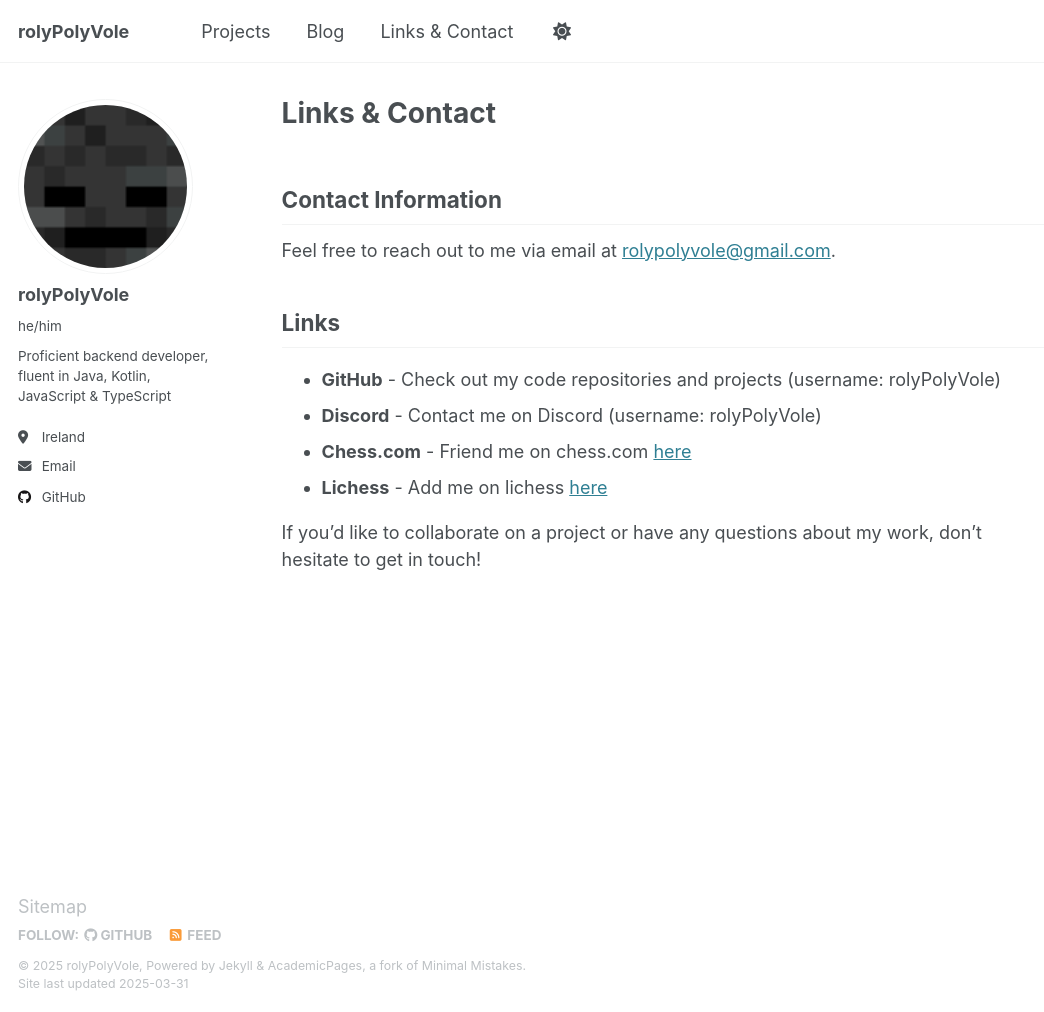
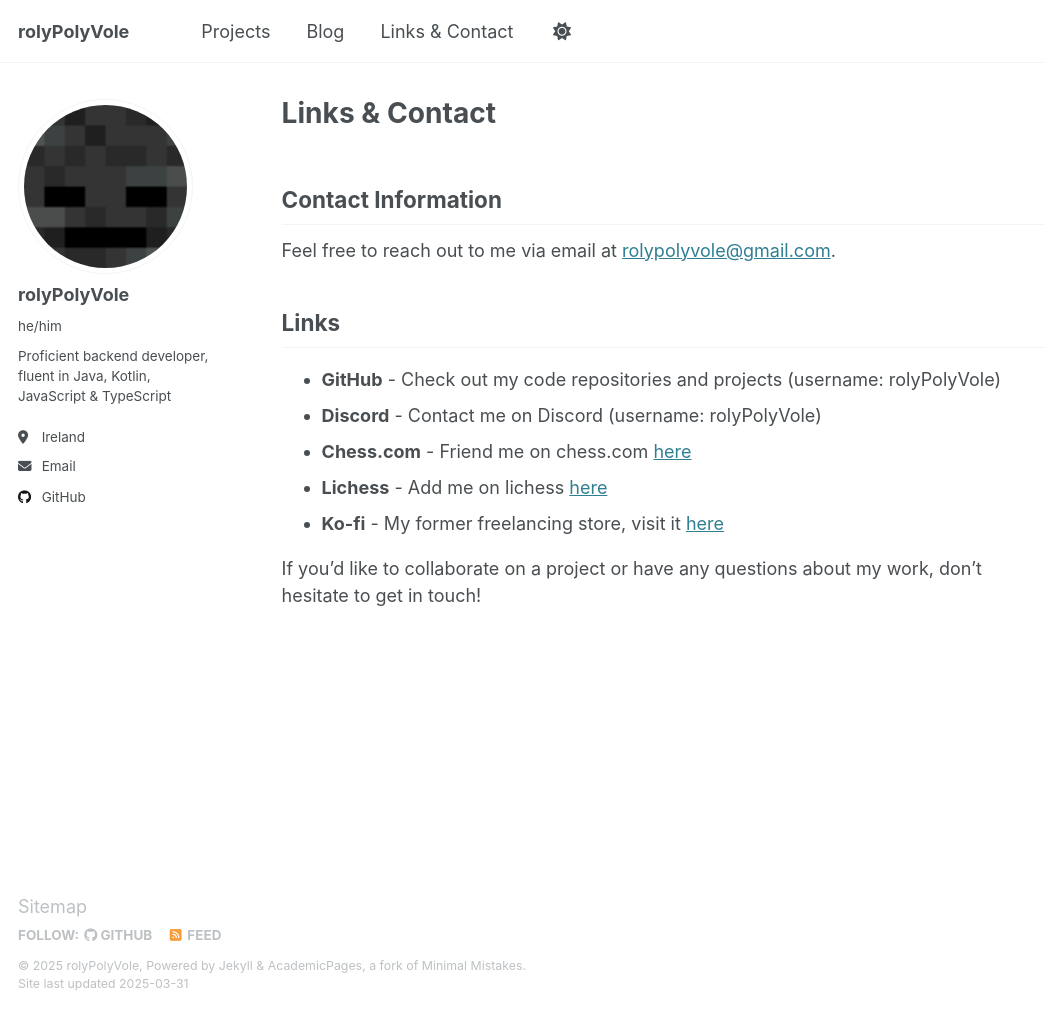
Before and after one commit to rolyPolyVole/rolyPolyVole.github.io, a Jekyll site: the page built from _pages/contact.md, in a window 1280 px wide and 1012 px high. Shown: the whole window, without its empty margins (0-1044 px from the left). Built offline with Jekyll 4.4.1, drawn with Linux system fonts in a browser that asks for light colours.

Commit message:
Add ko-fi to about

```diff
--- a/_pages/contact.md
+++ b/_pages/contact.md
@@ -15,5 +15,6 @@ Feel free to reach out to me via email at [rolypolyvole@gmail.com](mailto:rolypo
 - **Discord** - Contact me on Discord (username: rolyPolyVole)
 - **Chess.com** - Friend me on chess.com [here](https://www.chess.com/member/rolypolyvole)
 - **Lichess** - Add me on lichess [here](https://lichess.org/@/rolyPolyVole)
+- **Ko-fi** - My former freelancing store, visit it [here](https://ko-fi.com/rolyPolyVole)
 
 If you'd like to collaborate on a project or have any questions about my work, don't hesitate to get in touch!
```
